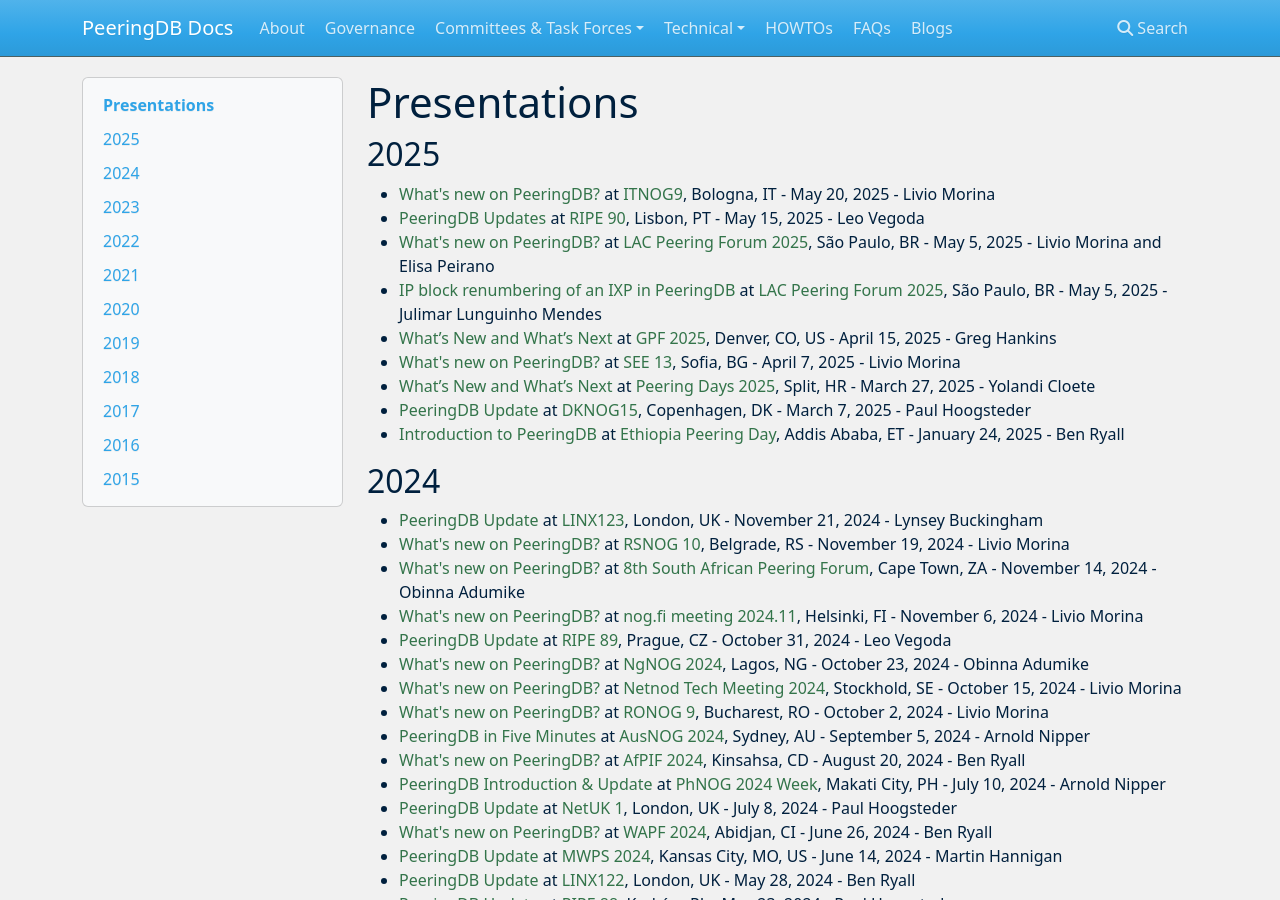
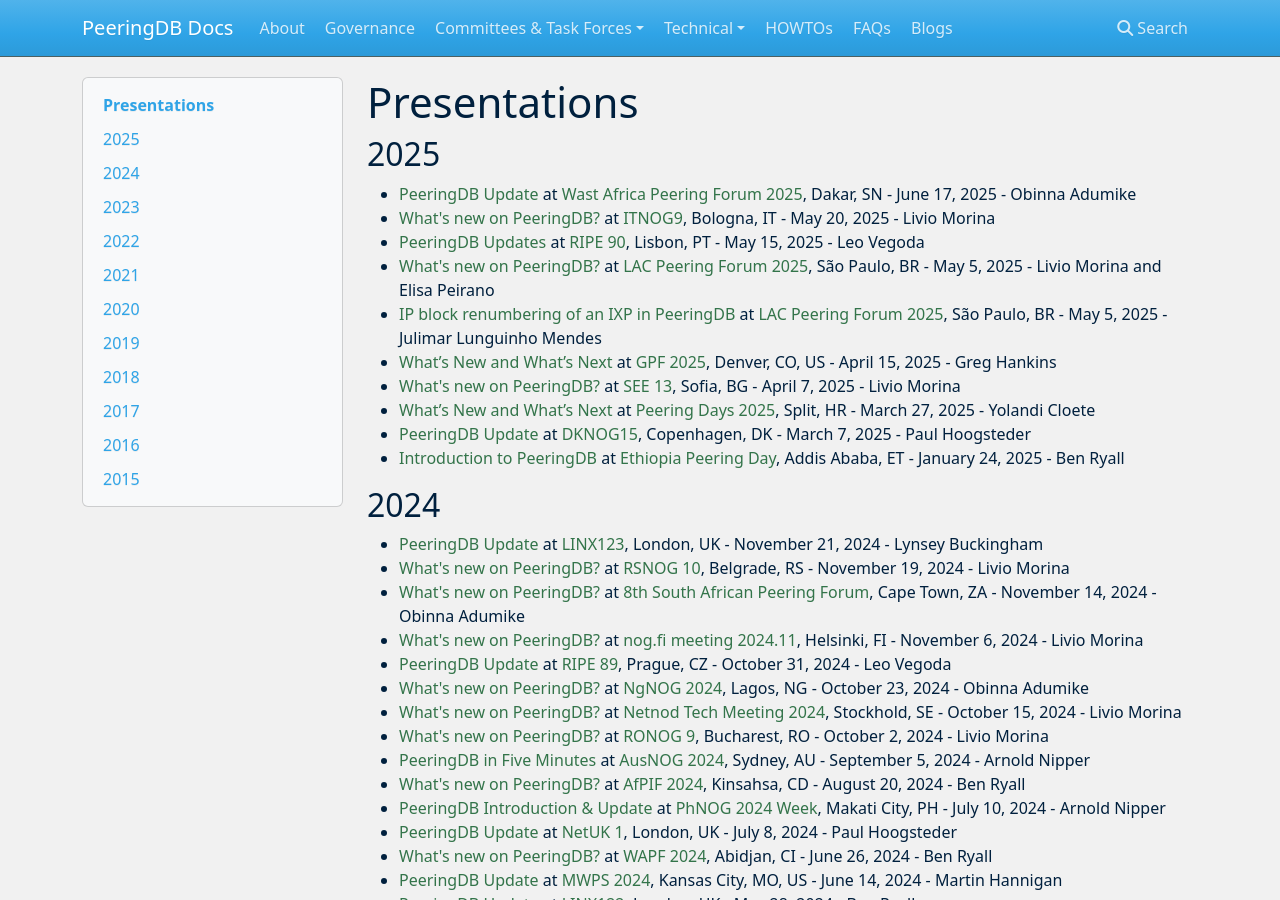
Before and after one commit to peeringdb/docs, an MkDocs documentation site: the page built from docs/presentations.md, in a window 1280 px wide and 900 px high. Built offline with MkDocs 1.6.1, drawn with Linux system fonts in a browser that asks for light colours; nearby versions of some CDN libraries.

Commit message:
Added Obinna's WAPF 2025 presentation.

```diff
--- a/docs/presentations.md
+++ b/docs/presentations.md
@@ -2,6 +2,7 @@
 
 ## 2025
 
+- [PeeringDB Update](presentation/20250617_WAPF2025_Obinna_Adumike.pdf) at [Wast Africa Peering Forum 2025](https://www.internetsociety.org/events/west-africa-peering-forum-wapf/2025/), Dakar, SN - June 17, 2025 - Obinna Adumike
 - [What's new on PeeringDB?](presentation/20250520_ITNOG9_Morina_Livio.pdf) at [ITNOG9](https://www.itnog.it/itnog9/), Bologna, IT - May 20, 2025 - Livio Morina
 - [PeeringDB Updates](presentation/20250515_RIPE90_2025_Leo_Vegoda.pdf) at [RIPE 90](https://ripe90.ripe.net/programme/meeting-plan/connect-wg/), Lisbon, PT - May 15, 2025 - Leo Vegoda
 - [What's new on PeeringDB?](presentation/20250505_LAC_PF_Livio_Morina_Elisa_Peirano.pdf) at [LAC Peering Forum 2025](https://peeringforum.lat/), São Paulo, BR - May 5, 2025 - Livio Morina and Elisa Peirano
```
